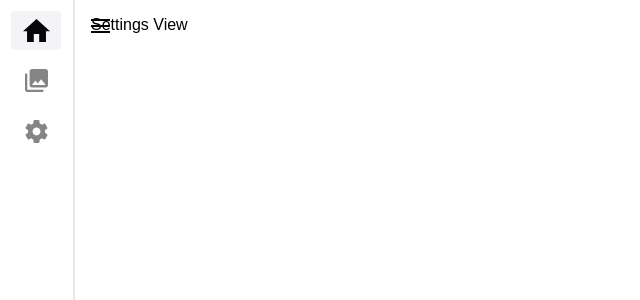
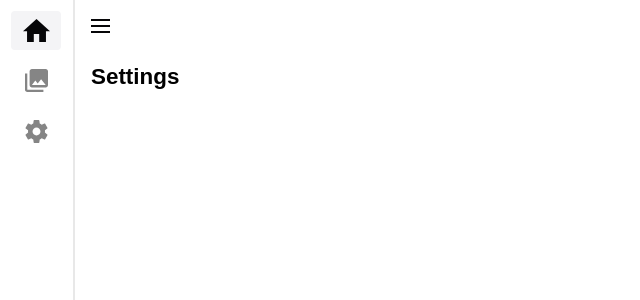
Before and after one commit to mateusmdev/MyImage-Ref, a Vue app: page /settings in a window 1280 px wide. Shown: the top 300 px of the page, without its empty margins (0-640 px from the left). Built offline with nearby package versions, Linux system fonts and the light colour scheme; the HTML template or start-up script is replaced by a standard one.

Commit message:
feat(views): scaffold album and settings views with header layout.

```diff
--- a/src/views/AlbumView.vue
+++ b/src/views/AlbumView.vue
@@ -1,5 +1,34 @@
 <template>
-  <div>
-    Album View
+  <div class="layout-area">
+
+    <div class="header-area">
+      <h1>Album</h1>
+    </div>
   </div>
 </template>
+
+<style scoped lang="scss">
+.layout-area {
+  height: 100%;
+  min-height: 0;
+  display: flex;
+  flex-direction: column;
+  overflow: hidden;
+
+  .header-area {
+    margin: 3rem 0 1.2rem;
+    display: flex;
+    justify-content: space-between;
+
+    .actions {
+      margin-top: -0.557rem;
+      height: fit-content;
+    }
+
+    h1 {
+      font-size: 1.4rem;
+      flex-shrink: 0;
+    }
+  }
+}
+</style>
--- a/src/views/SettingView.vue
+++ b/src/views/SettingView.vue
@@ -1,5 +1,34 @@
 <template>
-  <div>
-    Settings View
+  <div class="layout-area">
+
+    <div class="header-area">
+      <h1>Settings</h1>
+    </div>
   </div>
 </template>
+
+<style scoped lang="scss">
+.layout-area {
+  height: 100%;
+  min-height: 0;
+  display: flex;
+  flex-direction: column;
+  overflow: hidden;
+
+  .header-area {
+    margin: 3rem 0 1.2rem;
+    display: flex;
+    justify-content: space-between;
+
+    .actions {
+      margin-top: -0.557rem;
+      height: fit-content;
+    }
+
+    h1 {
+      font-size: 1.4rem;
+      flex-shrink: 0;
+    }
+  }
+}
+</style>
```
